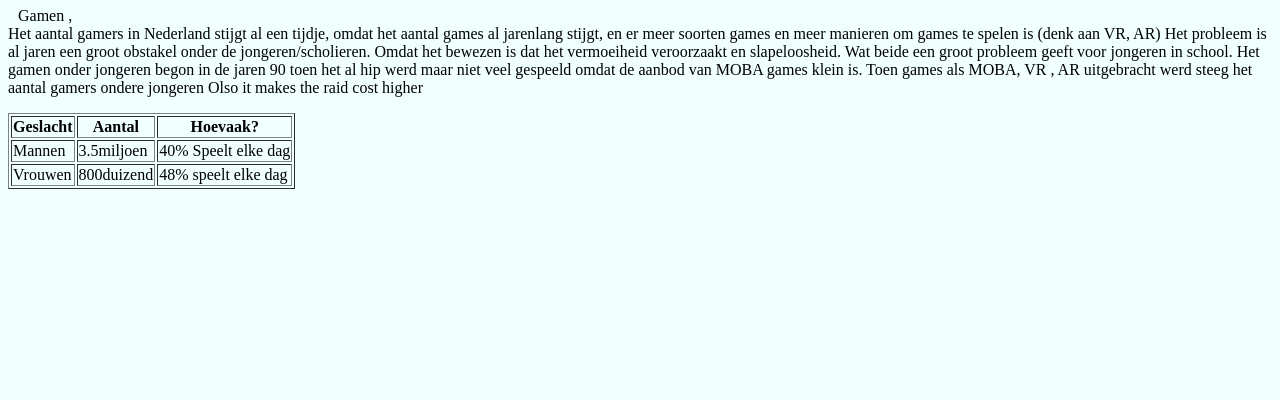
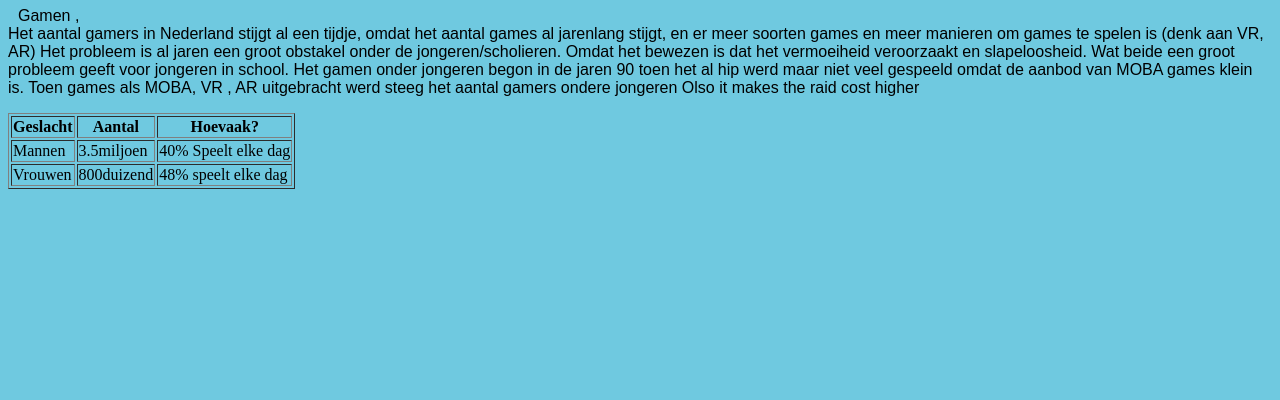
Before and after one commit to pcc137225/pcc137225.github.io, a plain HTML site: page Gamers In Nederland.html in a window 1280 px wide. Shown: the part 400-800 px from the top of the page. Drawn offline with Linux system fonts and the light colour scheme.

Commit message:
Update Gamers In Nederland.html

```diff
--- a/Gamers In Nederland.html
+++ b/Gamers In Nederland.html
@@ -3,7 +3,7 @@
 	<head>
 		<meta charset="utf-8">
 		<title>Wat maakt gamen zo leuk</title>
-		<link href= "stylesheet.css"  rel= "stylesheet">
+		<link href= "foto/stylesheet.css"  rel= "stylesheet">
 	</head>
 
  <body>
```
